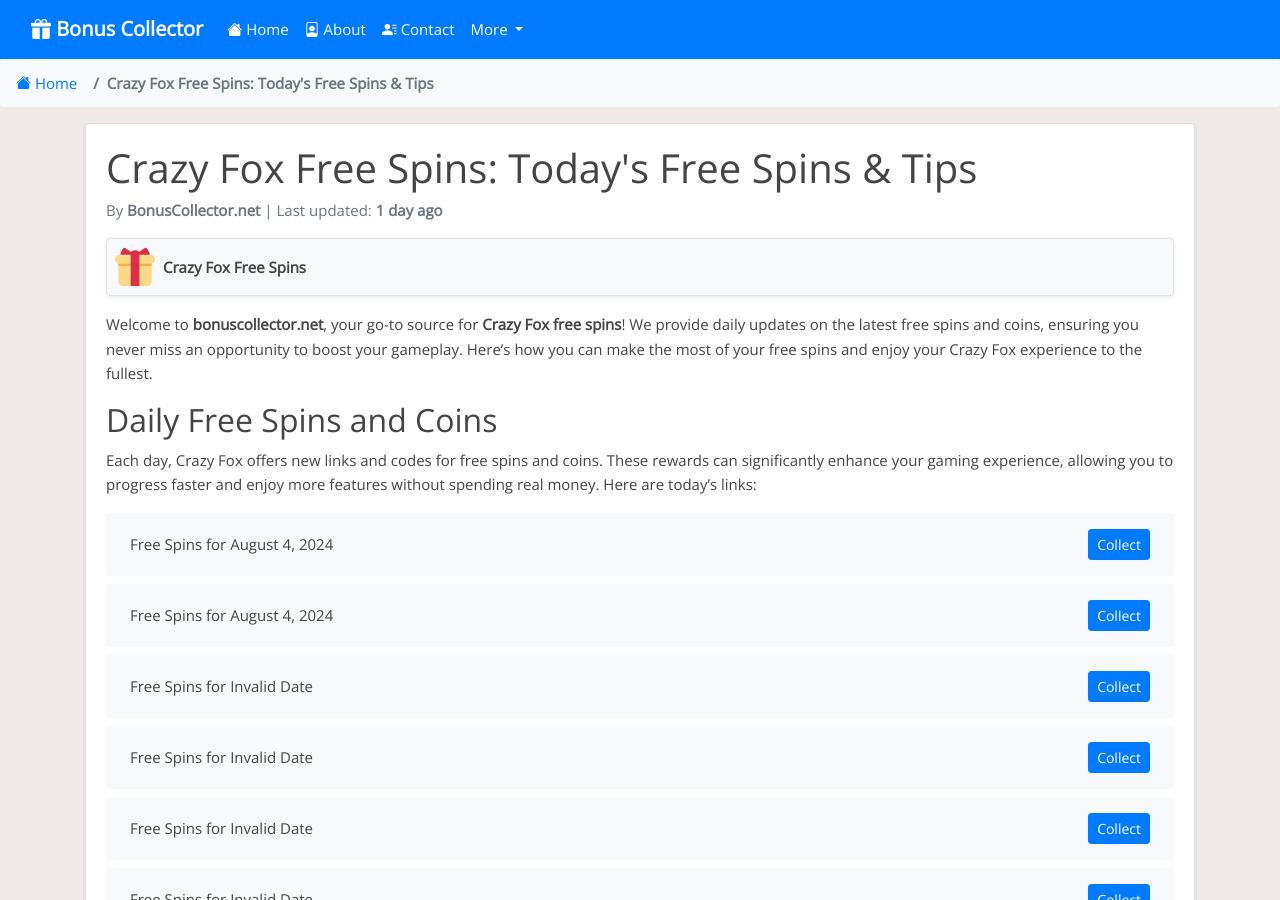
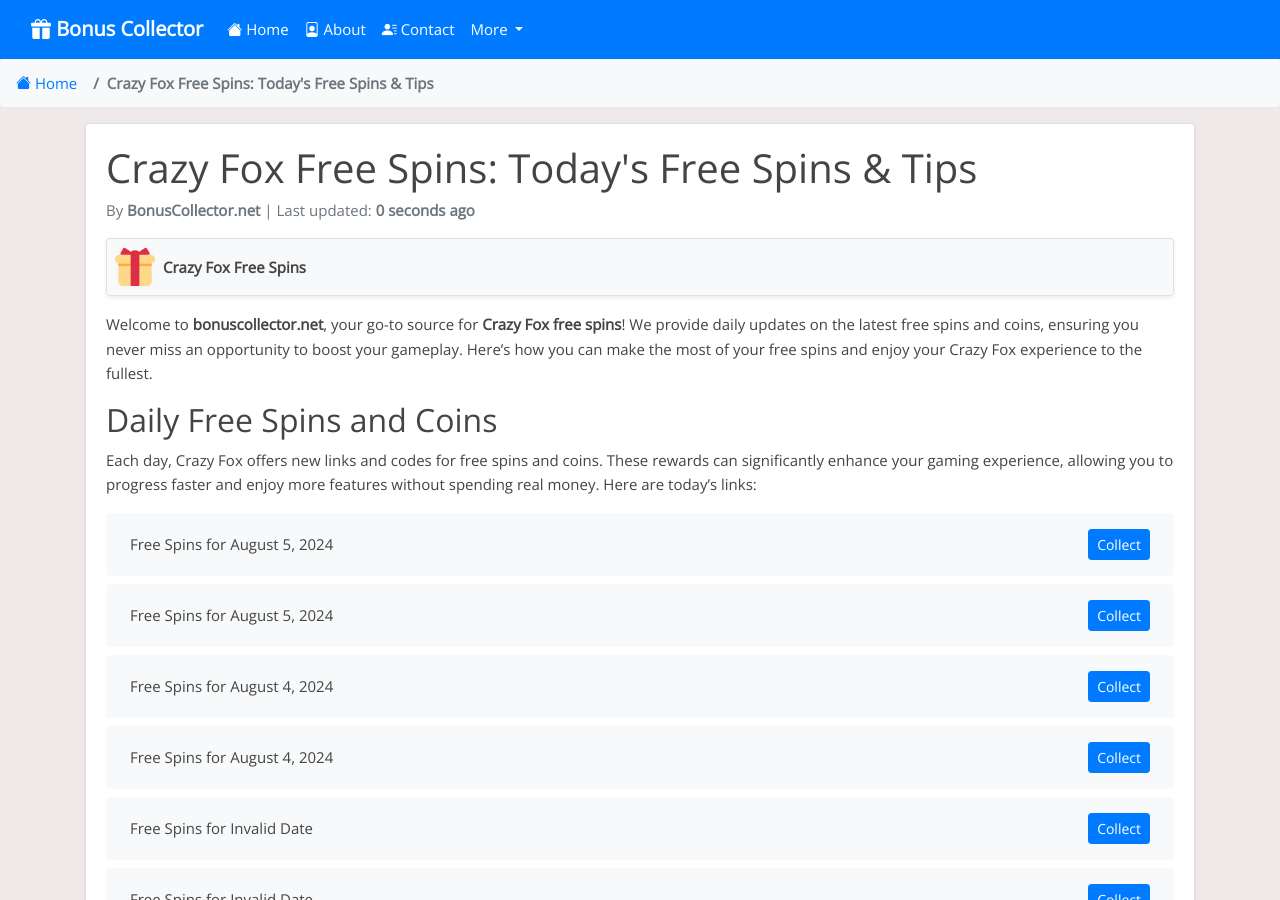
Before and after one commit to Prollad99/bs-net, a Jekyll site: the page built from _posts/2024-07-04-crazy-fox.md, in a window 1280 px wide and 900 px high. Built offline with Jekyll 4.4.1, drawn with Linux system fonts in a browser that asks for light colours; nearby versions of some CDN libraries; comment, search, counter and statistics services are not loaded.

Commit message:
Update crazy-fox reward links and last modified date

```diff
--- a/_data/include_files.yml
+++ b/_data/include_files.yml
@@ -20,7 +20,7 @@
   last_modified: 2024-08-05 04:08:55
 
 crazy-fox.html:
-  last_modified: 2024-08-04 10:33:04
+  last_modified: 2024-08-05 10:35:57
 
 piggy-go.html:
   last_modified: 2024-08-05 04:35:03
--- a/_includes/crazy-fox.html
+++ b/_includes/crazy-fox.html
@@ -1,4 +1,12 @@
 <ul class="list-group mt-3 mb-4">
+  <li class="list-group-item d-flex justify-content-between align-items-center">
+    <span>Free Spins for August 5, 2024</span>
+    <a href="https://rwys.xyz/?code=FIiB" class="btn btn-primary btn-sm">Collect</a>
+  </li>
+  <li class="list-group-item d-flex justify-content-between align-items-center">
+    <span>Free Spins for August 5, 2024</span>
+    <a href="https://rwys.xyz/?code=FKk2" class="btn btn-primary btn-sm">Collect</a>
+  </li>
   <li class="list-group-item d-flex justify-content-between align-items-center">
     <span>Free Spins for August 4, 2024</span>
     <a href="https://rwys.xyz/?code=FBbI" class="btn btn-primary btn-sm">Collect</a>
@@ -391,12 +399,4 @@
     <span>Free Spins for Invalid Date</span>
     <a href="https://rwys.xyz/?code=FsUS" class="btn btn-primary btn-sm">Collect</a>
   </li>
-  <li class="list-group-item d-flex justify-content-between align-items-center">
-    <span>Free Spins for Invalid Date</span>
-    <a href="https://rwys.xyz/?code=Fr0X" class="btn btn-primary btn-sm">Collect</a>
-  </li>
-  <li class="list-group-item d-flex justify-content-between align-items-center">
-    <span>Free Spins for Invalid Date</span>
-    <a href="http://rwys.xyz/?code=FnPr" class="btn btn-primary btn-sm">Collect</a>
-  </li>
 </ul>
```
Also changed, not shown: links-json/crazy-fox.json (+8 -6 lines).
